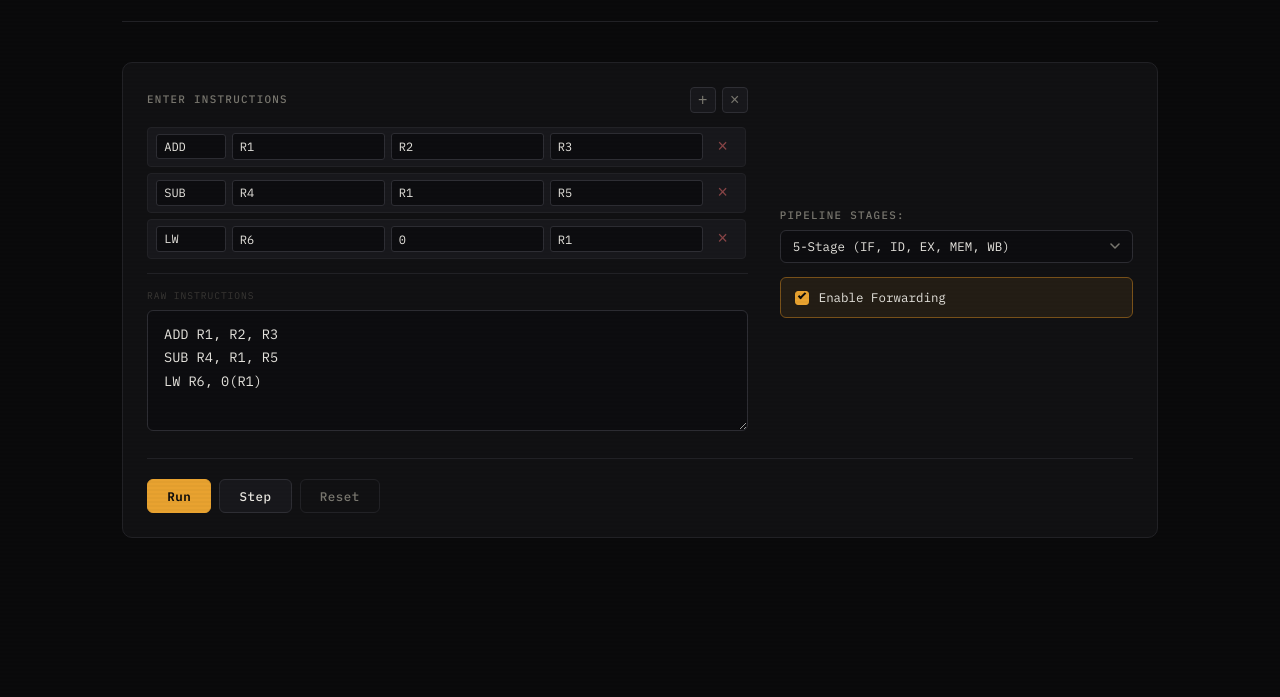
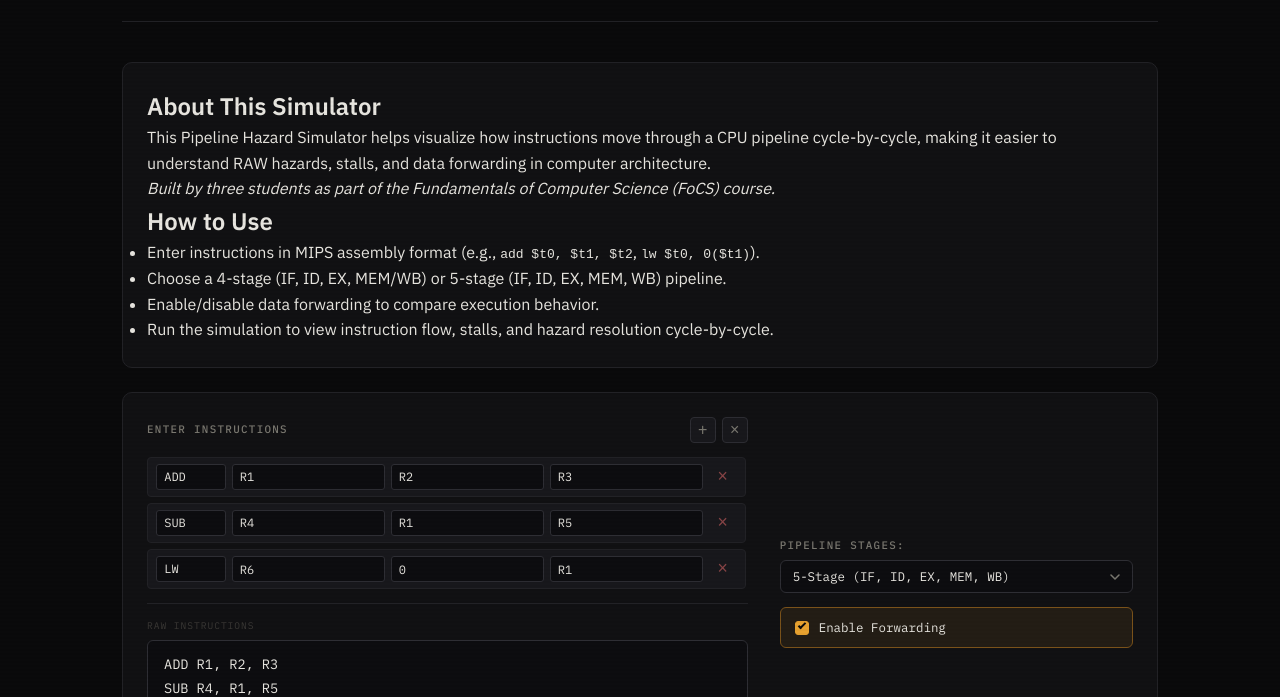
Before and after one commit to imVVerma/pipeline-hazard-simulator_vaj, a website with bundled scripts: page index.html in a window 1280 px wide. Shown: the part 103-800 px from the top of the page. Built offline with nearby package versions, Linux system fonts and the light colour scheme.

Commit message:
Add About and How to Use sections in index.html

```diff
--- a/index.html
+++ b/index.html
@@ -20,10 +20,24 @@
     </div>
   </header>
 
+  <section class="panel info-panel">
+    <div class="info-content">
+      <h2>About This Simulator</h2>
+      <p>This Pipeline Hazard Simulator helps visualize how instructions move through a CPU pipeline cycle-by-cycle, making it easier to understand RAW hazards, stalls, and data forwarding in computer architecture.</p>
+      <p><em>Built by three students as part of the Fundamentals of Computer Science (FoCS) course.</em></p>
+
+      <h2>How to Use</h2>
+      <ul>
+        <li>Enter instructions in MIPS assembly format (e.g., <code>add $t0, $t1, $t2</code>, <code>lw $t0, 0($t1)</code>).</li>
+        <li>Choose a 4-stage (IF, ID, EX, MEM/WB) or 5-stage (IF, ID, EX, MEM, WB) pipeline.</li>
+        <li>Enable/disable data forwarding to compare execution behavior.</li>
+        <li>Run the simulation to view instruction flow, stalls, and hazard resolution cycle-by-cycle.</li>
+      </ul>
+    </div>
+  </section>
   <section class="panel input-panel">
     <div class="controls-grid">
 
-      <!-- LEFT: Instruction Input -->
       <div class="instruction-setup">
         <div class="setup-header">
           <label>Enter Instructions</label>
@@ -34,8 +48,7 @@
         </div>
 
         <div id="instruction-list" class="instruction-list">
-          <!-- Instruction rows added by JS -->
-        </div>
+          </div>
 
         <div class="textarea-fallback">
           <label for="instructions-input">Raw Instructions</label>
@@ -45,7 +58,6 @@
         <div id="error-message" class="error-message hidden"></div>
       </div>
 
-      <!-- RIGHT: Pipeline Config -->
       <div class="options-group">
         <div class="setting-row">
           <label for="stages-select">Pipeline Stages:</label>
@@ -63,16 +75,13 @@
         </div>
       </div>
 
-    </div><!-- /.controls-grid -->
-
-    <div class="button-group">
+    </div><div class="button-group">
       <button id="btn-run"   class="btn primary">Run</button>
       <button id="btn-step"  class="btn secondary">Step</button>
       <button id="btn-reset" class="btn outline">Reset</button>
     </div>
   </section>
 
-  <!-- Simulation Output -->
   <section id="simulator-view" class="view-section hidden">
 
     <div id="stats-bar" class="stats-bar hidden"></div>
```
